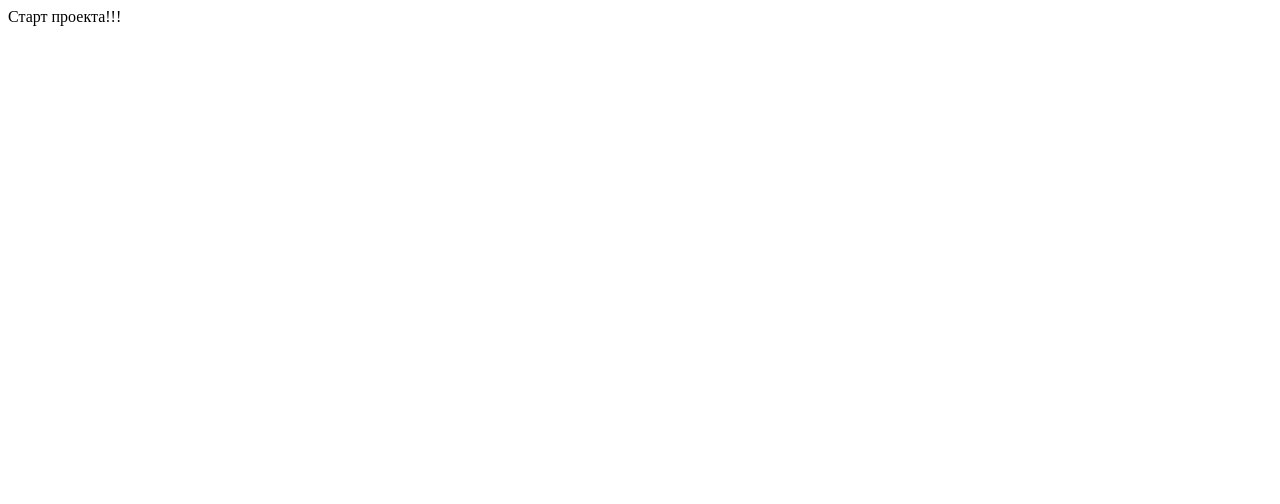
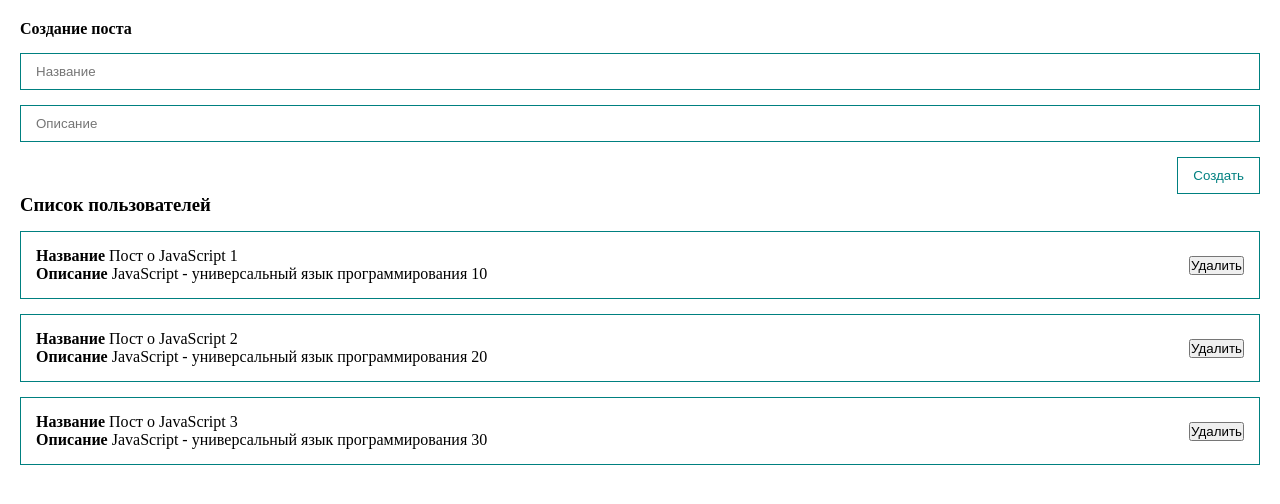
Before and after one commit to bombin78/vue3-app-example, a Vue app: page / in a window 1280 px wide. Shown: the top 504 px of the page. Built offline with nearby package versions, Linux system fonts and the light colour scheme.

Commit message:
Список постов

```diff
--- a/src/App.vue
+++ b/src/App.vue
@@ -1,8 +1,56 @@
 <template>
-  <div>
-    Старт проекта!!!
+  <div class="app">
+    <post-form @createPost="createPost" />
+    <post-list :posts="posts" />
   </div>
 </template>
 
+<script>
+import PostForm from "./components/PostForm";
+import PostList from "./components/PostList";
+
+export default {
+  components: {
+    PostForm,
+    PostList,
+  },
+  data() {
+    return {
+      posts: [
+        {
+          id: 1,
+          title: "Пост о JavaScript 1",
+          body: "JavaScript - универсальный язык программирования 10",
+        },
+        {
+          id: 2,
+          title: "Пост о JavaScript 2",
+          body: "JavaScript - универсальный язык программирования 20",
+        },
+        {
+          id: 3,
+          title: "Пост о JavaScript 3",
+          body: "JavaScript - универсальный язык программирования 30",
+        },
+      ],
+    };
+  },
+  methods: {
+    createPost(post) {
+      this.posts.push(post);
+    },
+  },
+};
+</script>
+
 <style>
+* {
+  margin: 0;
+  padding: 0;
+  box-sizing: border-box;
+}
+
+.app {
+  padding: 20px;
+}
 </style>
--- /dev/null
+++ b/src/components/PostForm.vue
@@ -0,0 +1,67 @@
+<template>
+  <form class="form" @submit.prevent>
+    <h4>Создание поста</h4>
+    <input
+      v-bind:value="post.title"
+      @input="post.title = $event.target.value"
+      class="input"
+      type="text"
+      placeholder="Название"
+    />
+    <input
+      v-model="post.body"
+      class="input"
+      type="text"
+      placeholder="Описание"
+    />
+    <button class="btn" @click="createPost">Создать</button>
+  </form>
+</template>
+
+<script>
+export default {
+  data() {
+    return {
+      post: {
+        title: '',
+        body: '',
+      }
+    }
+  },
+  methods: {
+    createPost () {
+      this.post.id = Date.now();
+      this.$emit('createPost', this.post);
+      this.post = {
+        title: '',
+        body: '',
+      };
+    },
+  },
+};
+</script>
+
+<style scoped>
+.form {
+  display: flex;
+  flex-direction: column;
+}
+
+.input {
+  margin-top: 15px;
+  padding: 10px 15px;
+  width: 100%;
+
+  border: 1px solid teal;
+}
+
+.btn {
+  align-self: flex-end;
+  margin-top: 15px;
+  padding: 10px 15px;
+
+  background: none;
+  border: 1px solid teal;
+  color: teal;
+}
+</style>
--- /dev/null
+++ b/src/components/PostItem.vue
@@ -0,0 +1,33 @@
+<template>
+  <div class="post">
+    <div>
+      <div><strong>Название</strong> {{ post.title }}</div>
+      <div><strong>Описание</strong> {{ post.body }}</div>
+    </div>
+    <div class="post__btns">
+      <button>Удалить</button>
+    </div>
+  </div>
+</template>
+
+<script>
+export default {
+  props: {
+    post: {
+      type: Object,
+      required: true,
+    },
+  },
+};
+</script>
+
+<style scoped>
+.post {
+  display: flex;
+  align-items: center;
+  justify-content: space-between;
+  margin-top: 15px;
+  padding: 15px;
+  border: 1px solid teal;
+}
+</style>
--- /dev/null
+++ b/src/components/PostList.vue
@@ -0,0 +1,29 @@
+<template>
+  <div>
+    <h3>Список пользователей</h3>
+    <PostItem
+      key="post.id"
+      class="post"
+      v-for="post in posts"
+      :post="post"
+    />
+  </div>
+</template>
+
+<script>
+import PostItem from "./PostItem.vue";
+
+export default {
+  components: {
+    PostItem,
+  },
+  props: {
+    posts: {
+      type: Array,
+      required: true,
+    },
+  },
+};
+</script>
+
+<style scoped></style>
```
